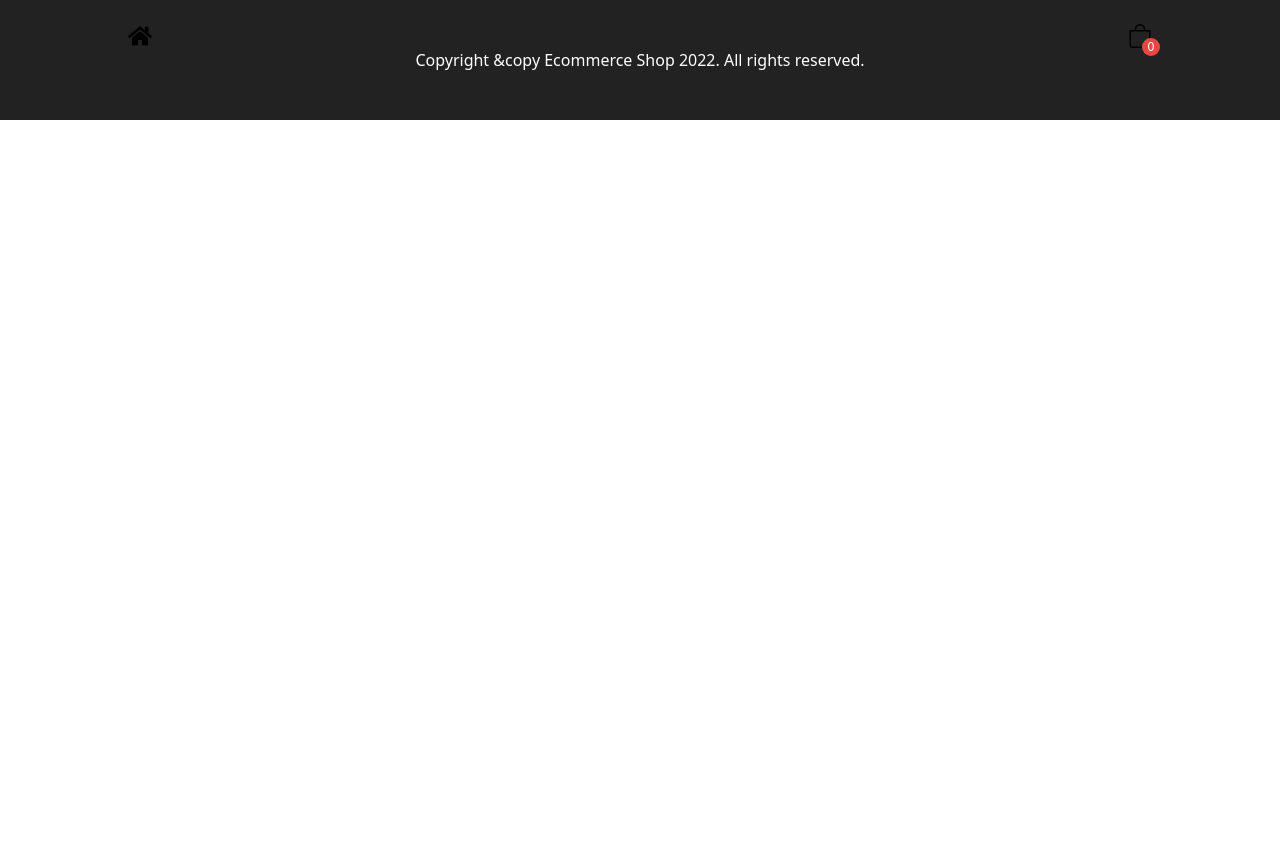
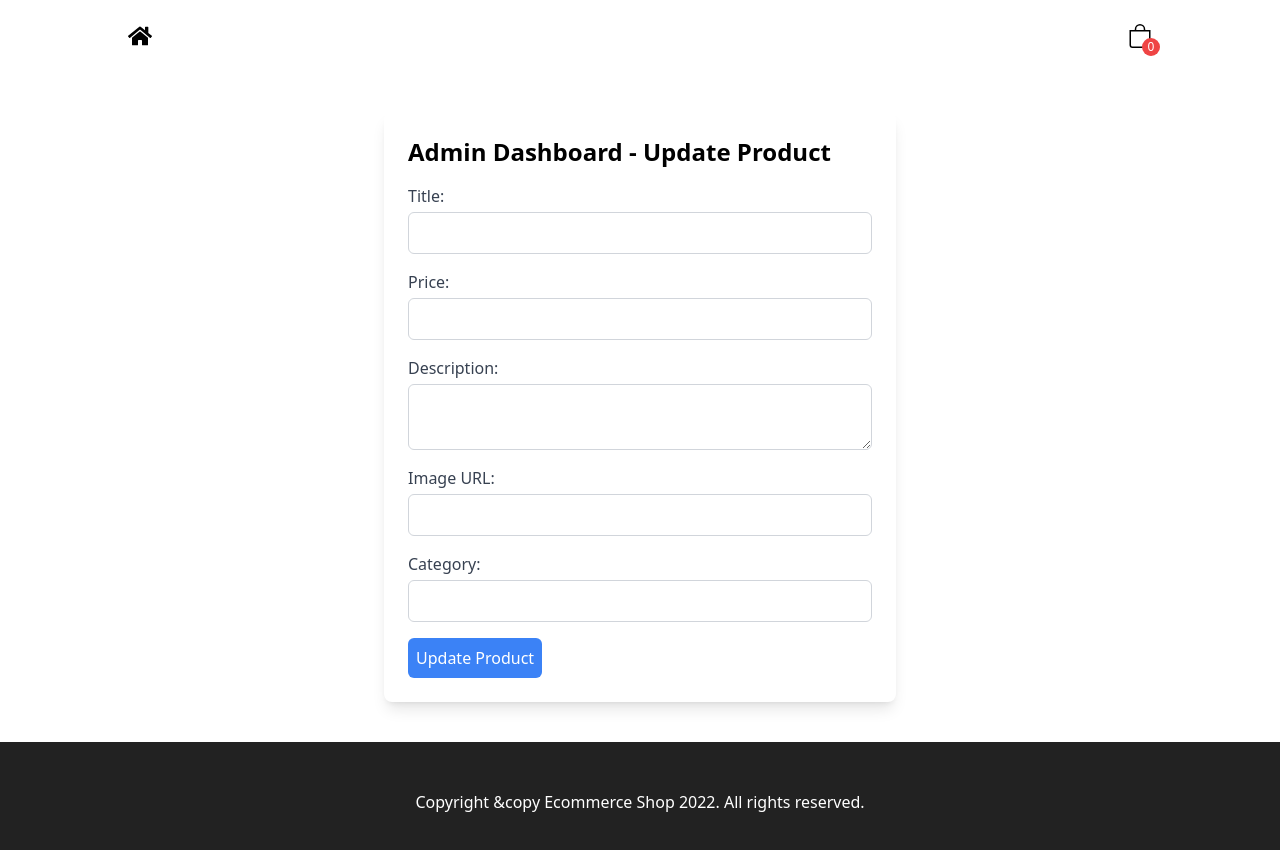
Before and after one commit to sinclare210/MarketPlace-, a React (Vite) app: page /admin in a window 1280 px wide. Shown: the top 850 px of the page. Before the commit the page ends 800 px from the top, so only its background shows below. Built offline with nearby package versions, Linux system fonts and the light colour scheme; no server answers.

Commit message:
progress

```diff
--- a/src/App.jsx
+++ b/src/App.jsx
@@ -9,6 +9,7 @@ import Header from './components/Header'
 import Footer from './components/Footer'
 import Sidebar from './components/Sidebar'
 import Checkout from './pages/Checkout'
+import AdminDashboard from './pages/AdminDashboard'
 
 
 
@@ -23,6 +24,8 @@ function App() {
         <Route path='/' element={<Home/>}/>
         <Route path='/product/:id' element={<ProductDetails/>}/>
         <Route path='/checkout' element={<Checkout/>}/>
+        <Route path="/admin" element={<AdminDashboard />} />
+
       </Routes>
       <Sidebar/>
       <Footer/>
--- a/src/components/Hero.jsx
+++ b/src/components/Hero.jsx
@@ -16,7 +16,7 @@ const Hero = () => {
           </div>
           {/* title */}
           <h1 className='font-light mb-4 leading-[1.1] text-[70px]'>
-            Autumn sale <br/>
+            Sinclair's Promo Sale <br/>
           <span className='font-semibold'>Unisex</span>
           </h1>
           <Link to={"/"} className='self-start uppercase font-semibold border-b-2 border-primary'>
@@ -25,7 +25,7 @@ const Hero = () => {
         </div>
         {/* image */}
         <div className='hidden lg:block'>
-          <img src='' alt="" />
+          <img src='' alt="" className=''/>
         </div>
       </div>
     </section>
--- /dev/null
+++ b/src/pages/AdminDashboard.jsx
@@ -0,0 +1,129 @@
+import React, { useState, useEffect } from 'react';
+
+function AdminDashboard() {
+  const [productData, setProductData] = useState({
+    title: '',
+    price: '',
+    description: '',
+    image: '',
+    category: '',
+  });
+  const [message, setMessage] = useState('');
+
+  useEffect(() => {
+    // Fetch the product data when the component mounts
+    fetch('https://fakestoreapi.com/products/7')
+      .then((res) => res.json())
+      .then((data) => {
+        setProductData({
+          title: data.title,
+          price: data.price,
+          description: data.description,
+          image: data.image,
+          category: data.category,
+        });
+      })
+      .catch((error) => console.error('Error fetching product:', error));
+  }, []);
+
+  // Handle input change
+  const handleChange = (e) => {
+    const { name, value } = e.target;
+    setProductData((prevData) => ({
+      ...prevData,
+      [name]: value,
+    }));
+  };
+
+  // Handle form submission
+  const handleSubmit = (e) => {
+    e.preventDefault();
+
+    fetch('https://fakestoreapi.com/products/7', {
+      method: 'PUT',
+      headers: {
+        'Content-Type': 'application/json',
+      },
+      body: JSON.stringify(productData),
+    })
+      .then((res) => res.json())
+      .then((json) => {
+        console.log(json);
+        setMessage('Product updated successfully!');
+      })
+      .catch((error) => {
+        console.error('Error updating product:', error);
+        setMessage('Failed to update product.');
+      });
+  };
+
+  return (
+    <div className='p-10 pt-28'>
+    <div className="p-6 max-w-lg mx-auto bg-white shadow-lg rounded-lg">
+      <h2 className="text-2xl font-bold mb-4">Admin Dashboard - Update Product</h2>
+      <form onSubmit={handleSubmit} className="space-y-4">
+        <div>
+          <label className="block text-gray-700">Title:</label>
+          <input
+            type="text"
+            name="title"
+            value={productData.title}
+            onChange={handleChange}
+            required
+            className="mt-1 p-2 block w-full border border-gray-300 rounded-md"
+          />
+        </div>
+        <div>
+          <label className="block text-gray-700">Price:</label>
+          <input
+            type="number"
+            name="price"
+            value={productData.price}
+            onChange={handleChange}
+            required
+            className="mt-1 p-2 block w-full border border-gray-300 rounded-md"
+          />
+        </div>
+        <div>
+          <label className="block text-gray-700">Description:</label>
+          <textarea
+            name="description"
+            value={productData.description}
+            onChange={handleChange}
+            required
+            className="mt-1 p-2 block w-full border border-gray-300 rounded-md"
+          />
+        </div>
+        <div>
+          <label className="block text-gray-700">Image URL:</label>
+          <input
+            type="text"
+            name="image"
+            value={productData.image}
+            onChange={handleChange}
+            required
+            className="mt-1 p-2 block w-full border border-gray-300 rounded-md"
+          />
+        </div>
+        <div>
+          <label className="block text-gray-700">Category:</label>
+          <input
+            type="text"
+            name="category"
+            value={productData.category}
+            onChange={handleChange}
+            required
+            className="mt-1 p-2 block w-full border border-gray-300 rounded-md"
+          />
+        </div>
+        <button type="submit" className="bg-blue-500 text-white p-2 rounded-md mt-4 hover:bg-blue-600">
+          Update Product
+        </button>
+      </form>
+      {message && <p className="mt-4 text-green-600">{message}</p>}
+    </div>
+    </div>
+  );
+}
+
+export default AdminDashboard;
--- a/src/pages/Home.jsx
+++ b/src/pages/Home.jsx
@@ -15,9 +15,7 @@ const Home = () => {
   const {products} = useContext(ProductContext)
 
 
-  const filterProducts = products.filter(item => {
-    return item.category === "men's clothing" || item.category === "women's clothing"
-  })
+
 
   return (
     <div>
@@ -25,7 +23,7 @@ const Home = () => {
       <section className='py-16'>
         <div className='container mx-auto'>
           <div className='grid grid-cols-1 md:grid-cols-2 lg:grid-cols-4 xl:grid-cols-4 gap-[30px] max-w-sm mx-auto md:max-w-none md:mx-0'>
-            {filterProducts.map(products => {
+            {products.map(products => {
               return <Product products={products} key={products.id}/>
             })}
           </div>
```
Also changed, not shown: public/img/pexels-moose-photos-170195-1036622.jpg (added).
